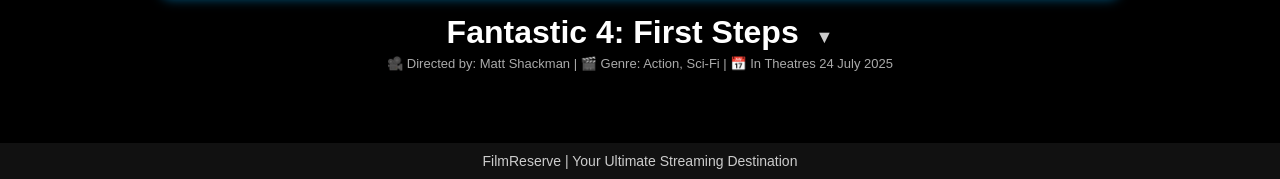
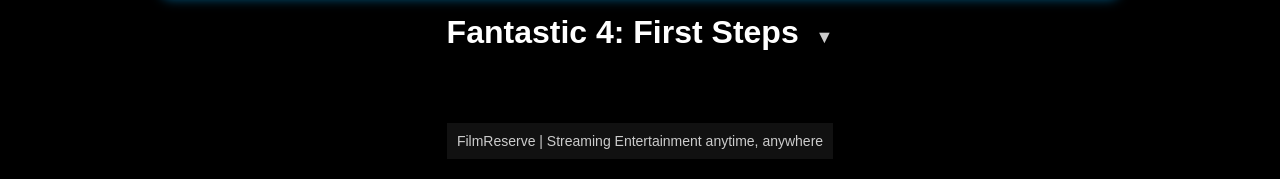
Before and after one commit to raghvmalik/filmreserve, a plain HTML site: page trailer.html in a window 1280 px wide. Shown: the part 621-800 px from the top of the page. Drawn offline with Linux system fonts and the light colour scheme.

Commit message:
Update trailer.html

```diff
--- a/trailer.html
+++ b/trailer.html
@@ -235,16 +235,11 @@
 
   <div class="desc-box" id="descBox">
     After a cosmic accident transforms four astronauts into superheroes, they must learn to control their powers and face a rising threat. Experience the rebirth of the iconic team in stunning visuals and explosive action.<br><br>
-    🎥 Directed by: Matt Shackman | 🎬 Genre: Action, Sci-Fi | 📅 In Theatres 24 July 2025
+    🎥 Directed by: Matt Shackman | 🎬 Genre: Action, Sci-Fi | 📅 In Theatres 25 July 2025
   </div>
 
-  <div class="details">
-    🎥 Directed by: Matt Shackman | 🎬 Genre: Action, Sci-Fi | 📅 In Theatres 24 July 2025
-  </div>
-</div>
-
 <footer class="footer">
-  FilmReserve | Your Ultimate Streaming Destination
+  FilmReserve | Streaming Entertainment anytime, anywhere
 </footer>
 
 <script>
```
